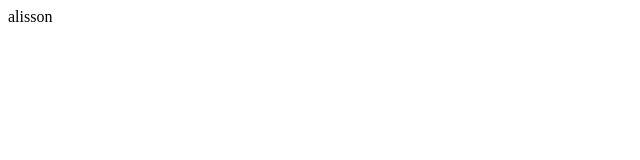
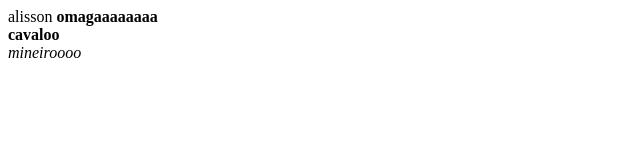
Before and after one commit to eidamalisson/1b-testa, a plain HTML site: page index.html in a window 1280 px wide. Shown: the whole page, without its empty margins (0-640 px from the left). Drawn offline with Linux system fonts and the light colour scheme.

Commit message:
omagaaaa

```diff
--- a/index.html
+++ b/index.html
@@ -1 +1,10 @@
-<html>alisson</html>
+<html>alisson
+ <b>omagaaaaaaaa</b>
+ <br>
+ <strong>cavaloo</strong>
+<br>
+<em>mineiroooo</em>
+<br>
+
+
+</html>
```
